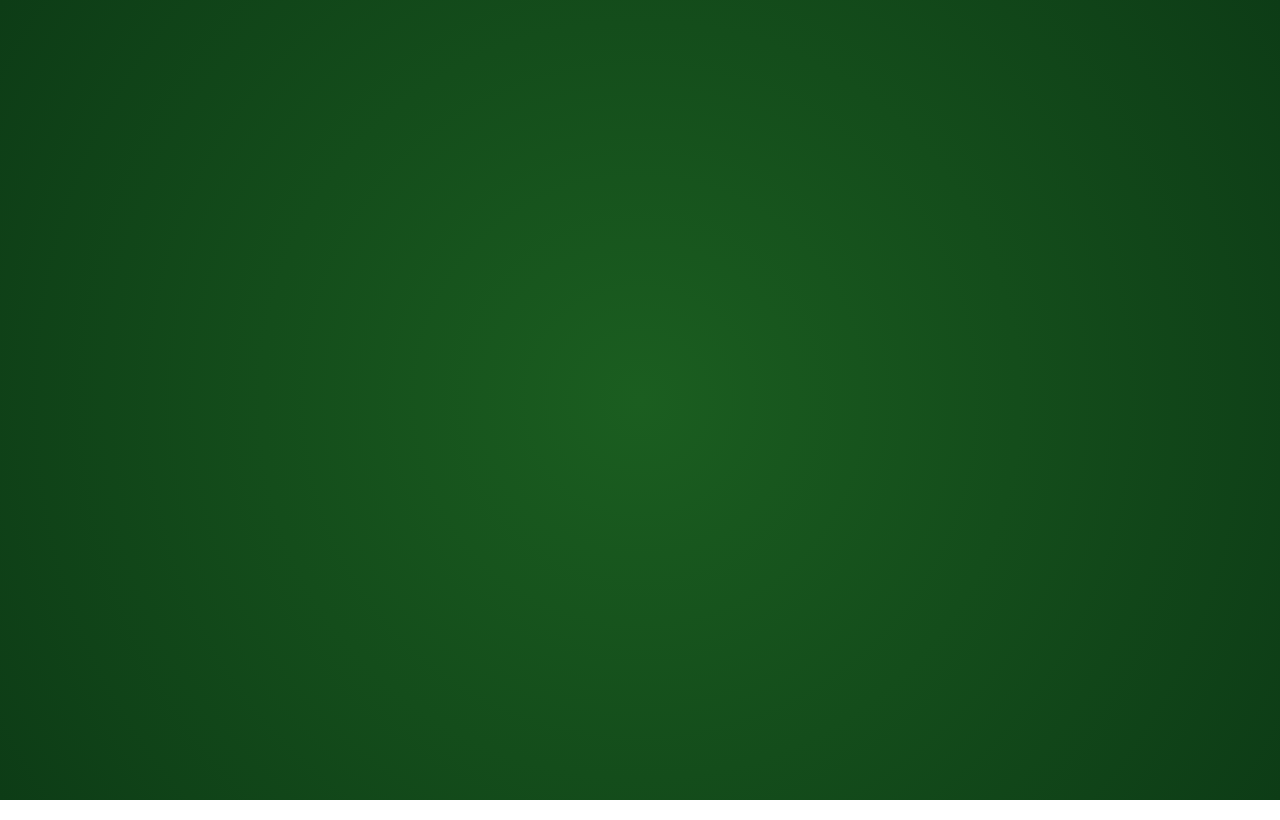
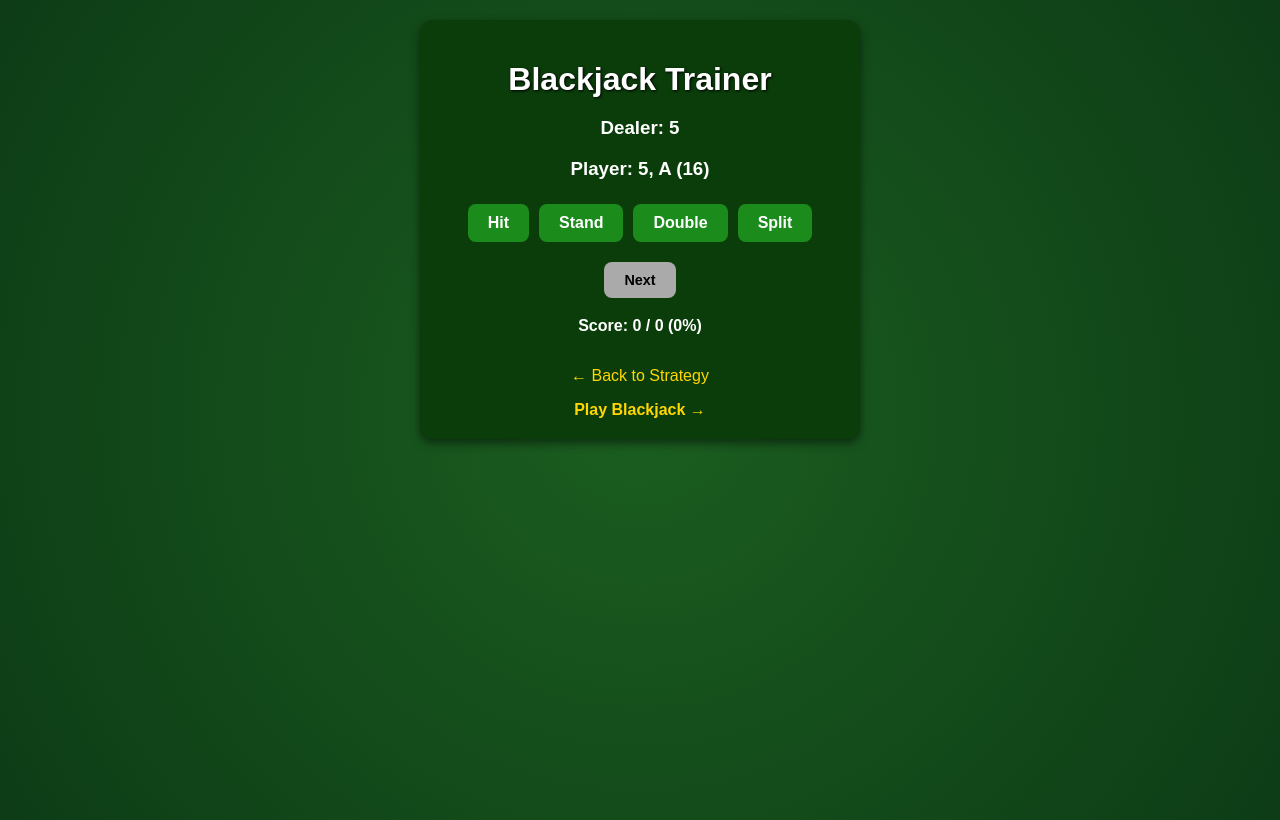
Before and after one commit to milaud/blackjack, a React (Create React App) app: page /#/strategy-trainer in a window 1280 px wide. Before the commit this address had no page. Built offline with nearby package versions, Linux system fonts and the light colour scheme.

Commit message:
move css and fix gh pages routing

```diff
--- a/src/App.js
+++ b/src/App.js
@@ -1,7 +1,7 @@
 import './App.css';
 import { useState } from 'react';
 
-import { BrowserRouter as Router, Routes, Route } from 'react-router-dom';
+import { HashRouter as Router, Routes, Route } from 'react-router-dom';
 import GameBoard from './components/GameBoard/GameBoard';
 import Settings from './components/Settings/Settings';
 import MemorizeStrategy from './components/MemorizeStrategy/MemorizeStrategy';
@@ -38,9 +38,9 @@ function App() {
   return (
     <Router>
       <Routes>
-        <Route path="/blackjack" element={<GamePage />} />
-        <Route path="/blackjack/memorize-strategy" element={<MemorizeStrategy />} />
-        <Route path="/blackjack/strategy-trainer" element={<Trainer />} />
+        <Route path="/" element={<GamePage />} />
+        <Route path="/memorize-strategy" element={<MemorizeStrategy />} />
+        <Route path="/strategy-trainer" element={<Trainer />} />
       </Routes>
     </Router>
   )
--- a/src/components/BookModal/Book.jsx
+++ b/src/components/BookModal/Book.jsx
@@ -135,9 +135,14 @@ export default function Book({ show, cards = null, onClose }) {
                 /> */}
 
                 <BlackjackTable cards={cards.player} initialIndex={initialIndex} />
-                <Link to="/blackjack/memorize-strategy" target="_blank" className="strategy-link">
-                    Memorize Basic Strategy →
-                </Link>
+                <div className='links'>
+                    <Link to="/memorize-strategy" target="_blank" className="strategy-link">
+                        Memorize Basic Strategy →
+                    </Link>
+                    <Link to="/strategy-trainer" target="_blank" className="strategy-link">
+                        Train Basic Strategy →
+                    </Link>
+                </div>
             </div>
         </div>
     );
--- a/src/components/MemorizeStrategy/MemorizeStrategy.css
+++ b/src/components/MemorizeStrategy/MemorizeStrategy.css
@@ -12,6 +12,22 @@ ul {
     margin: 0;
 }
 
+
+.strategy-link {
+  display: inline-block;
+  margin-top: 1rem;
+  color: gold;
+  text-decoration: none;
+  font-weight: bold;
+  border-bottom: 1px solid gold;
+}
+
+.strategy-link:hover {
+  color: #ffd700;
+  text-shadow: 0 0 5px gold;
+}
+
+
 .back-link {
   display: inline-block;
   margin-top: 2rem;
--- a/src/components/MemorizeStrategy/MemorizeStrategy.jsx
+++ b/src/components/MemorizeStrategy/MemorizeStrategy.jsx
@@ -44,7 +44,7 @@ export default function MemorizeStrategy() {
                 <li>8 and below: Hit</li>
             </ul>
 
-             <Link to="/blackjack/strategy-trainer" className="strategy-link">
+             <Link to="/strategy-trainer" className="strategy-link">
                 Train Basic Strategy
             </Link>
         </div>
--- a/src/components/MemorizeStrategy/Trainer.jsx
+++ b/src/components/MemorizeStrategy/Trainer.jsx
@@ -100,10 +100,10 @@ export default function Trainer() {
                 🔥 Streak: {streak}
             </div> */}
             <div className='links'>
-                <Link to="/blackjack/memorize-strategy" className="back-link">
+                <Link to="/memorize-strategy" className="back-link">
                     ← Back to Strategy
                 </Link>
-                <Link to="/blackjack" target="_blank" className="strategy-link">
+                <Link to="/" target="_blank" className="strategy-link">
                     Play Blackjack →
                 </Link>
 
--- a/src/index.css
+++ b/src/index.css
@@ -129,21 +129,6 @@ button:hover:active {
   padding: 0;
 }
 
-.strategy-link {
-  display: inline-block;
-  margin-top: 1rem;
-  color: gold;
-  text-decoration: none;
-  font-weight: bold;
-  border-bottom: 1px solid gold;
-}
-
-.strategy-link:hover {
-  color: #ffd700;
-  text-shadow: 0 0 5px gold;
-}
-
-
 /* Tablet screens */
 @media (max-width: 768px) {
   button {
```
